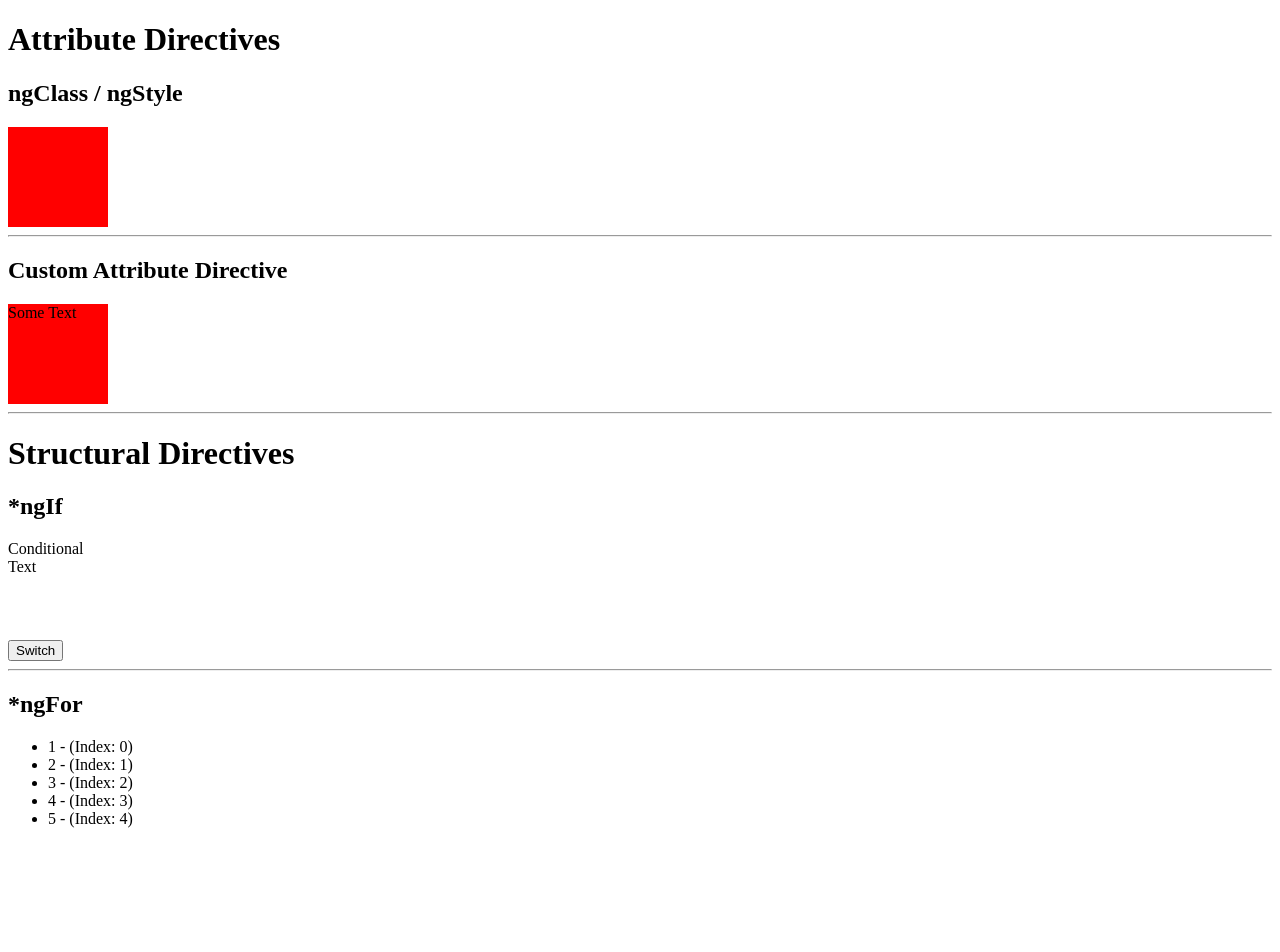
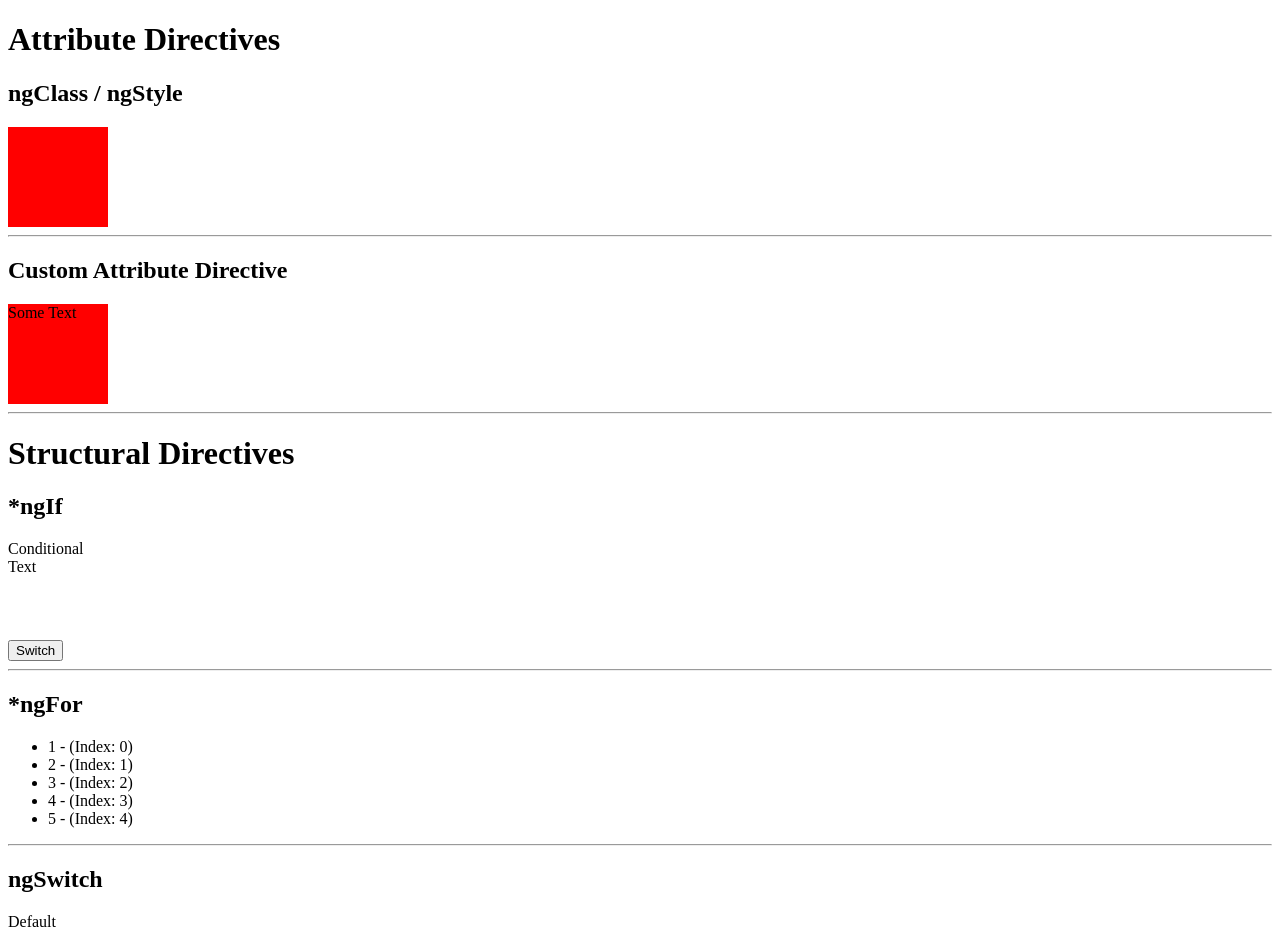
Before and after one commit to Ryan-Thomas/Angular2-directives, an Angular app: page / in a window 1280 px wide. Shown: the top 952 px of the page. Before the commit the page ends 844 px from the top, so only its background shows below. Built offline with nearby package versions, Linux system fonts and the light colour scheme.

Commit message:
ngSwitch

```diff
--- a/src/app/app.component.html
+++ b/src/app/app.component.html
@@ -22,3 +22,12 @@
 <ul>
   <li *ngFor="let item of items; let i = index">{{item}} - (Index: {{i}})</li>
 </ul>
+
+<hr>
+
+<h2>ngSwitch</h2>
+<div [ngSwitch]="value">
+  <p *ngSwitchCase="10">10</p>
+  <p *ngSwitchCase="100">100</p>
+  <p *ngSwitchDefault>Default</p>
+</div>
--- a/src/app/app.component.ts
+++ b/src/app/app.component.ts
@@ -8,6 +8,7 @@
 export class AppComponent {
   private switch = true;
   private items = [1, 2, 3, 4, 5];
+  private value = 1;
 
   onSwitch() {
     this.switch = !this.switch;
```
